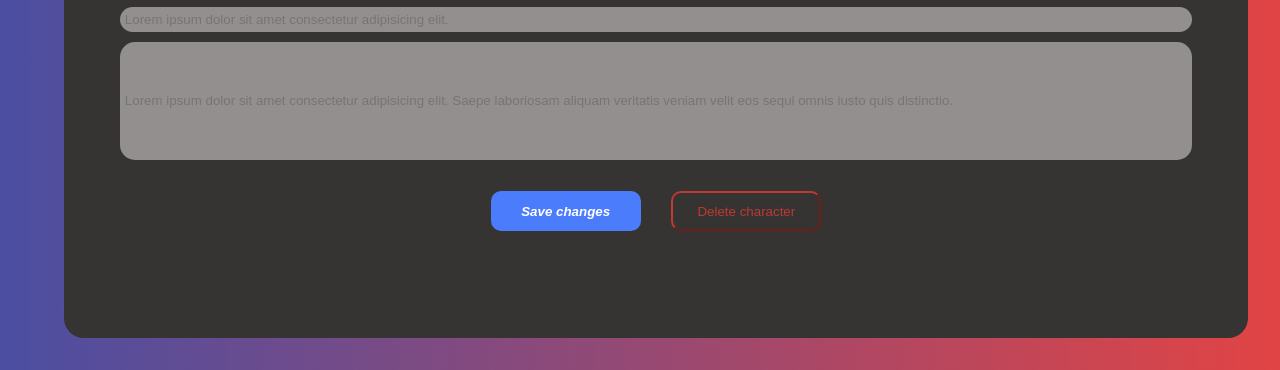
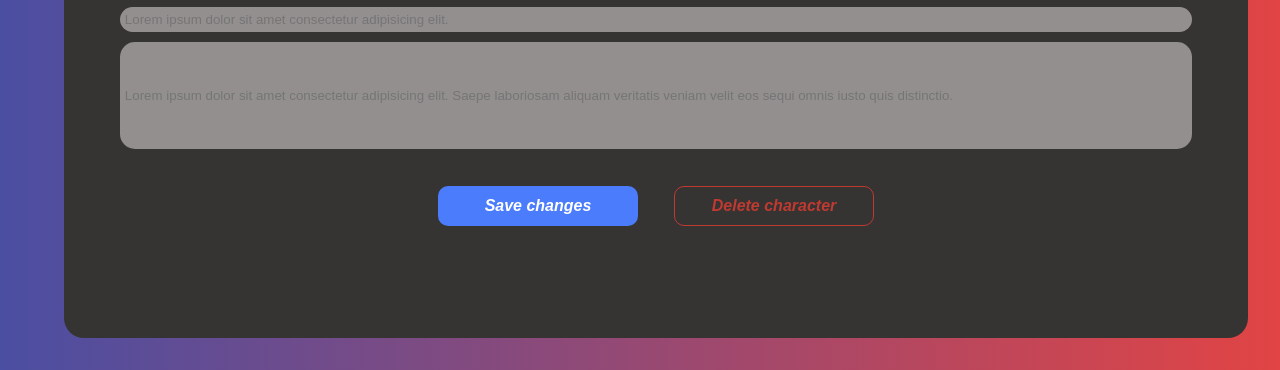
Before and after one commit to Yves852/character-manager-js, a website: page edit.html in a window 1280 px wide. Shown: the part 452-822 px from the top of the page. Drawn offline with Linux system fonts and the light colour scheme.

Commit message:
Use and update editor style
Buttons from alone card use directly editor style for consistency. Updated .edit.btn and #delete style

```diff
--- a/get.js
+++ b/get.js
@@ -57,8 +57,10 @@ const displayCharacters = async () => {
         let btnDelete = document.createElement("button");
         btnUpdate.innerText = "Upgrade character";
         btnDelete.innerText = "Delete character";
-        btnUpdate.classList.add("card__button", "card__button--update");
-        btnDelete.classList.add("card__button", "card__button--delete");
+        // TODO apply sass updates when style.css is updated
+        btnUpdate.classList.add("card__button", "edit-btn");
+        btnDelete.classList.add("card__button", "edit-btn");
+        btnDelete.id = "delete";
 
         // Remove Add character button, add update and delete buttons
         document.body.removeChild(document.getElementsByClassName("card__button--addnew")[0]);
--- a/style.css
+++ b/style.css
@@ -124,13 +124,17 @@ hr {
     border-radius: 20px;
 }
 .edit-btn{
-    width: 150px;
+    width: 200px;
     height: 40px;
     margin: 2em 1em;
     cursor: pointer;
-
+    background-color: #4B7CFB;
+    color: inherit;
+    border: none;
     border-radius: 10px;
-
+    font-style: oblique;
+    font-weight: bold;
+    font-size: medium;
 }
 .editor-input{
     background-color: #948f8f;
@@ -164,8 +168,7 @@ hr {
 #delete{
     background-color: #363333;
     color: #bf3A30;
-    border-color: #bf3A30;
-
+    border: solid 1px #bf3A30;
 }
 #img-preview{
     border-radius: 50%;
```
